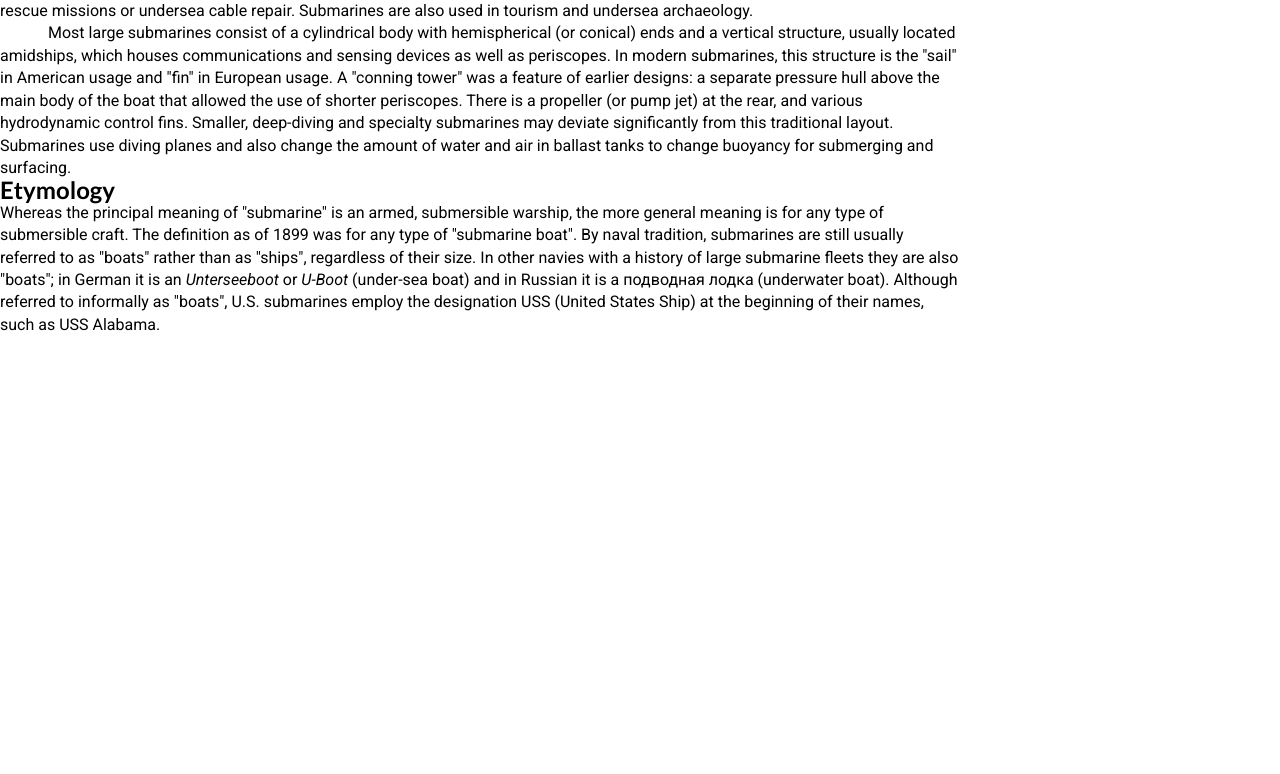
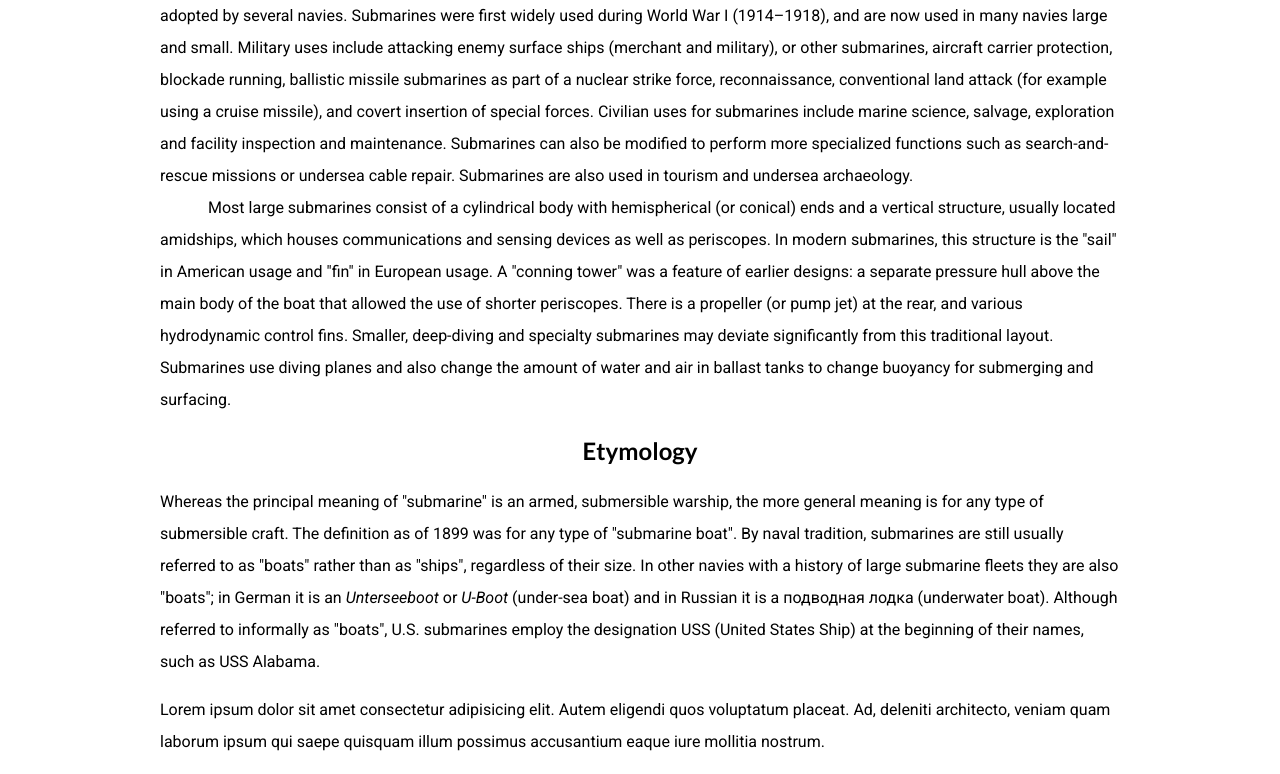
Before and after one commit to Thydren/CISB-Lecture11, a plain HTML site: page index.html in a window 1280 px wide. Shown: the part 263-1037 px from the top of the page. Before the commit the page ends 800 px from the top, so only its background shows below. Drawn offline with Linux system fonts and the light colour scheme.

Commit message:
Added some content in the second part to make use of margin

```diff
--- a/index.html
+++ b/index.html
@@ -38,7 +38,7 @@
             tanks to change buoyancy for submerging and surfacing.</p>
     </section>
 </body>
-<section>
+<section class="section-margins">
     <h1>Etymology</h1>
     <p>Whereas the principal meaning of "submarine" is an armed, submersible warship, the more general meaning is for
         any type of submersible craft. The definition as of 1899 was for any type of "submarine boat". By naval
@@ -47,5 +47,6 @@
         or <span class="italisize-me">U-Boot</span> (under-sea boat) and in Russian it is a подводная лодка (underwater boat). Although referred to
         informally as "boats", U.S. submarines employ the designation USS (United States Ship) at the beginning of their
         names, such as USS Alabama.</p>
+        <p> Lorem ipsum dolor sit amet consectetur adipisicing elit. Autem eligendi quos voluptatum placeat. Ad, deleniti architecto, veniam quam laborum ipsum qui saepe quisquam illum possimus accusantium eaque iure mollitia nostrum. </p>
 </section>
 </html>
--- a/main.css
+++ b/main.css
@@ -12,10 +12,14 @@
 p {
     font-family: 'Roboto', sans-serif;
     width: 60em;
+    margin: 0 auto;
+    line-height: 2em;
 }
 
 h1 {
     font-family: 'Lato', sans-serif;
+    text-align: center;
+    padding: 1em;
 }
 
 .italisize-me {
@@ -30,6 +34,10 @@ h1 {
     text-indent: 0;
 }
 
+.section-margins p{
+    margin-bottom: 1em;
+}
+
 section {
     line-height: 140%;
     margin: 0%;
```
